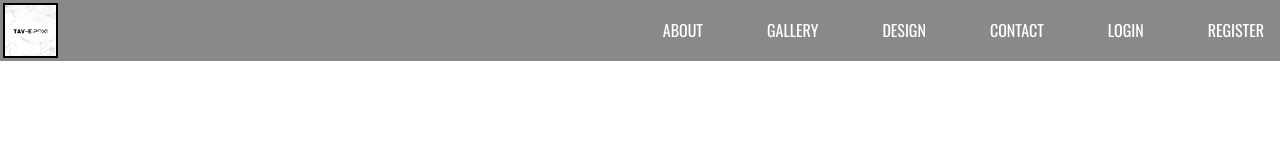
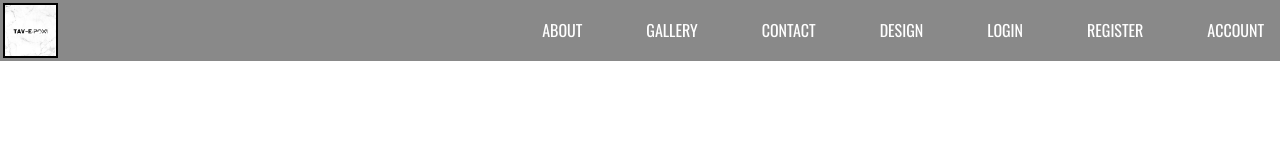
Before and after one commit to webdesignsbytom/tavy_epoxy, a React (Create React App) app in the folder client/: page /gallery in a window 1280 px wide. Shown: the top 160 px of the page. Built offline with nearby package versions, Linux system fonts and the light colour scheme; a web font is replaced by a local one.

Commit message:
nav bar updated

```diff
--- a/client/src/App.js
+++ b/client/src/App.js
@@ -4,14 +4,25 @@ import Contact from './pages/contact/Contact';
 import Gallery from './pages/gallery/Gallery';
 import Home from './pages/home/Home';
 import TestPage from './pages/testPage/TestPage';
+import Login from './users/login/Login';
+import Register from './users/register/Register';
+import Account from './users/account/Account';
+import Design from './pages/design/Design';
+import About from './pages/about/About';
 
 function App() {
   return (
     <>
       <Routes>
         <Route path='/' element={<Home />} />
+        <Route path='/about' element={<About />} />
+        <Route path='/gallery' element={<Gallery />} />
         <Route path='/contact' element={<Contact />} />
-        <Route path='/gallery' element={<Gallery />} />
+        <Route path='/design' element={<Design />} />
+        <Route path='/login' element={<Login />} />
+        <Route path='/register' element={<Register />} />
+        <Route path='/account' element={<Account />} />
+
         <Route path='/test' element={<TestPage />} />
       </Routes>
     </>
--- a/client/src/components/nav/Nav.jsx
+++ b/client/src/components/nav/Nav.jsx
@@ -14,12 +14,13 @@ function Nav() {
         </div>
 
         <div className='menu__container'>
-          <Link to='/gallery'>About</Link>
+          <Link to='/about'>About</Link>
           <Link to='/gallery'>Gallery</Link>
-          <Link to='/gallery'>Design</Link>
           <Link to='/contact'>Contact</Link>
-          <Link to='/gallery'>Login</Link>
-          <Link to='/gallery'>Register</Link>
+          <Link to='/design'>Design</Link>
+          <Link to='/login'>Login</Link>
+          <Link to='/register'>Register</Link>
+          <Link to='/account'>Account</Link>
         </div>
       </nav>
     </>
--- /dev/null
+++ b/client/src/pages/about/About.jsx
@@ -0,0 +1,9 @@
+import React from 'react'
+
+function About() {
+  return (
+    <div>About</div>
+  )
+}
+
+export default About
--- /dev/null
+++ b/client/src/pages/design/Design.jsx
@@ -0,0 +1,9 @@
+import React from 'react'
+
+function Design() {
+  return (
+    <div>Design</div>
+  )
+}
+
+export default Design
--- /dev/null
+++ b/client/src/users/account/Account.jsx
@@ -0,0 +1,9 @@
+import React from 'react'
+
+function Account() {
+  return (
+    <div>Account</div>
+  )
+}
+
+export default Account
```
